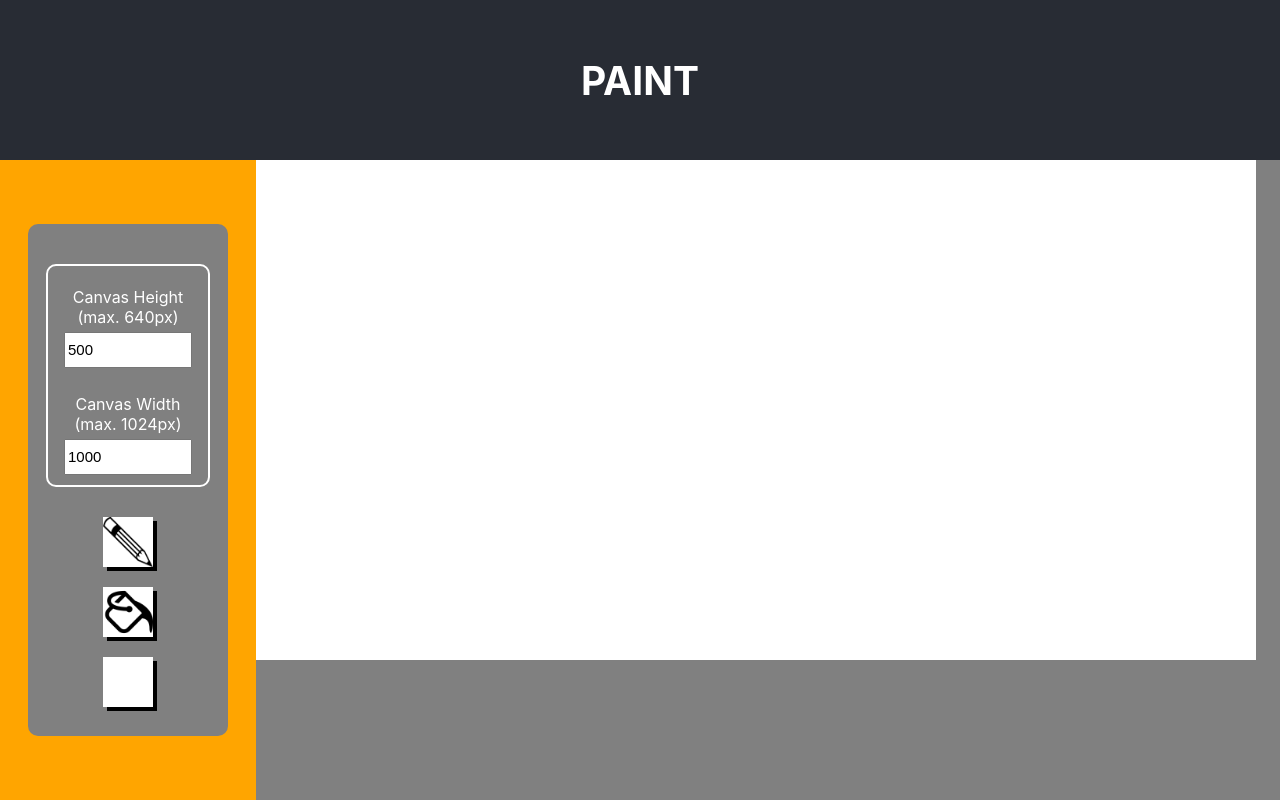
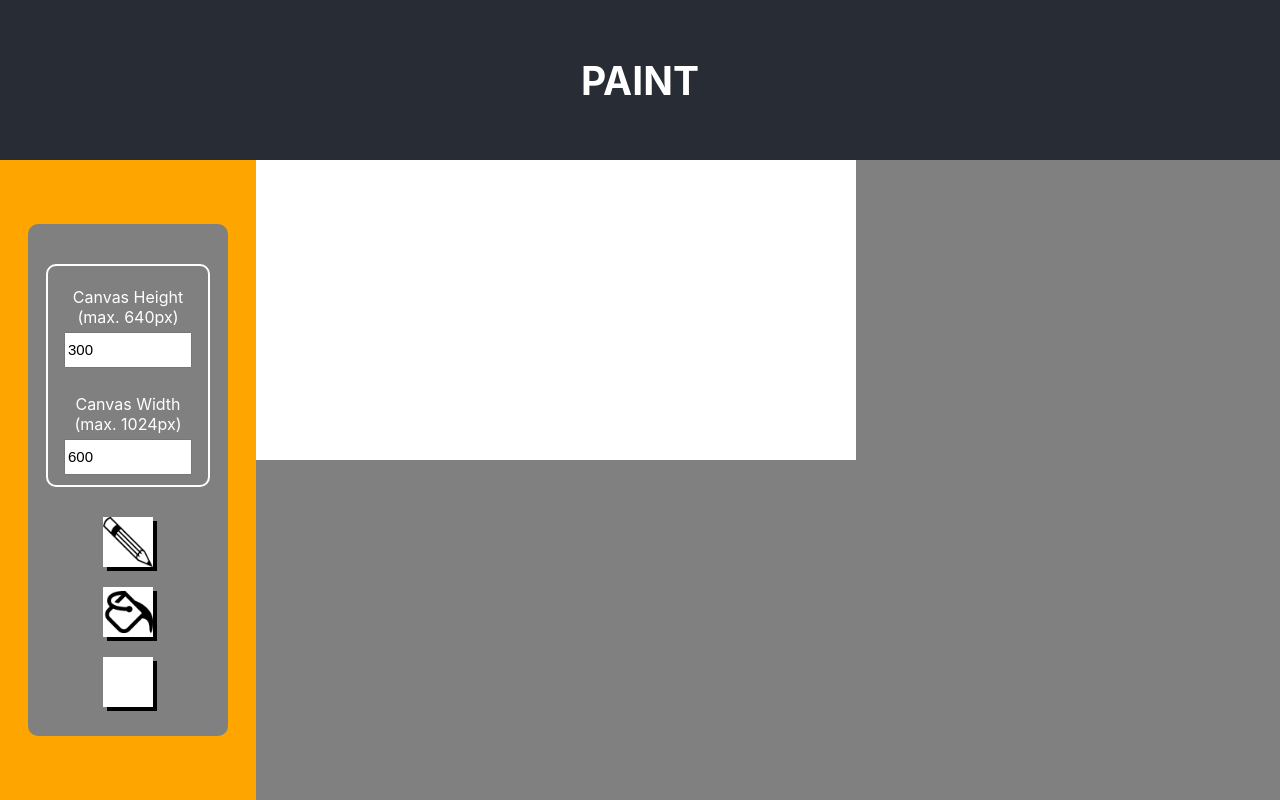
Before and after one commit to begeh/paint, a React (Create React App) app: page / in a window 1280 px wide. Built offline with nearby package versions, Linux system fonts and the light colour scheme.

Commit message:
reduce initial canvas dimensions and round down values of canvas width and height displayed to limit characters

```diff
--- a/src/App.js
+++ b/src/App.js
@@ -7,8 +7,8 @@ function App() {
   const [color, setColor] = useState("#fff");
   const [tool, setTool] = useState(false);
   const [dimensions, setDimensions] = useState({
-    height: "500",
-    width: "1000",
+    height: "300",
+    width: "600",
   });
   const { height, width } = dimensions;
 
--- a/src/components/Toolbar/Toolbar.js
+++ b/src/components/Toolbar/Toolbar.js
@@ -38,14 +38,14 @@ export default function Toolbar(props) {
     <div className="toolbar">
       <div className="dimensions-container">
         <DimensionItem
-          title={`Canvas Height (max. ${windowHeight}px)`}
+          title={`Canvas Height (max. ${Math.floor(windowHeight)}px)`}
           handleChangeDimensions={handleChangeDimensions}
           type="height"
           placeholder="Height (in px)"
           value={height}
         />
         <DimensionItem
-          title={`Canvas Width (max. ${windowWidth}px)`}
+          title={`Canvas Width (max. ${Math.floor(windowWidth)}px)`}
           handleChangeDimensions={handleChangeDimensions}
           type="width"
           placeholder="Width (in px)"
```
Also changed, not shown: 1 other file (tests, documents, lock files or other folders).
